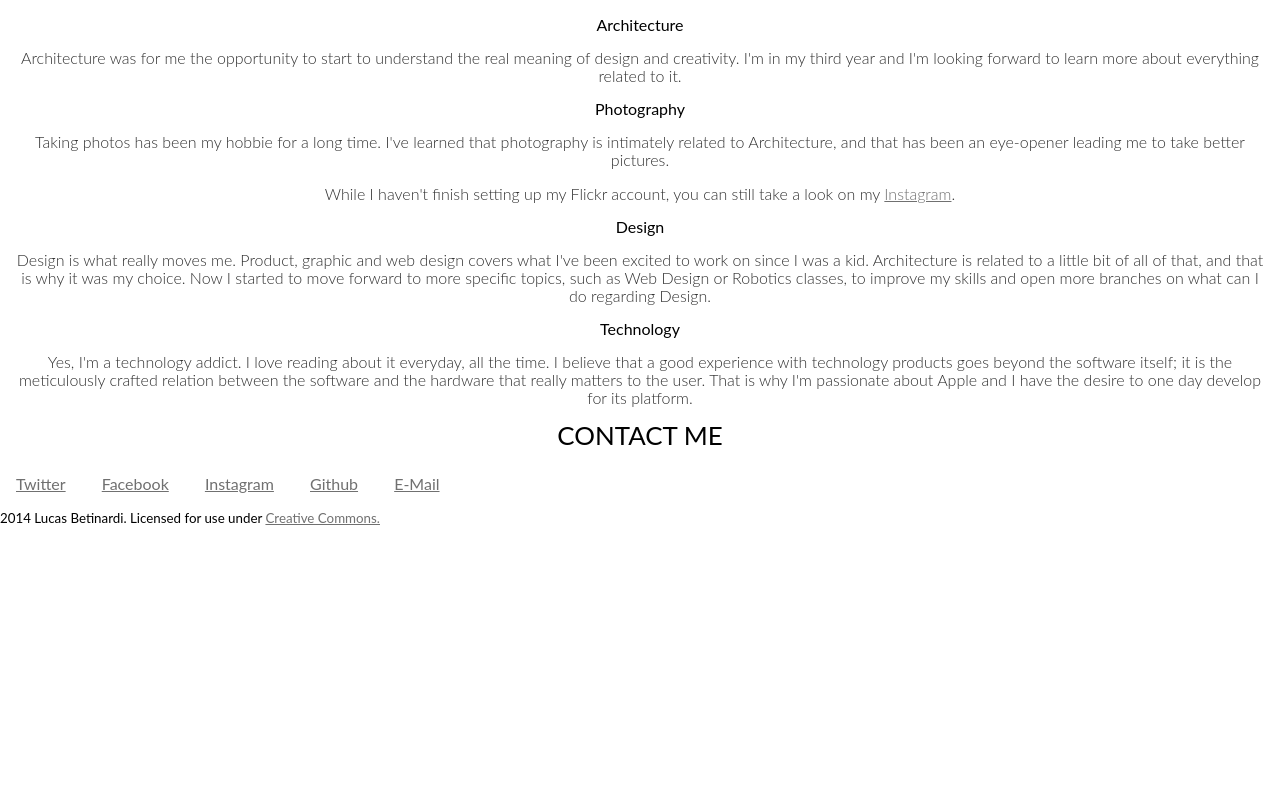
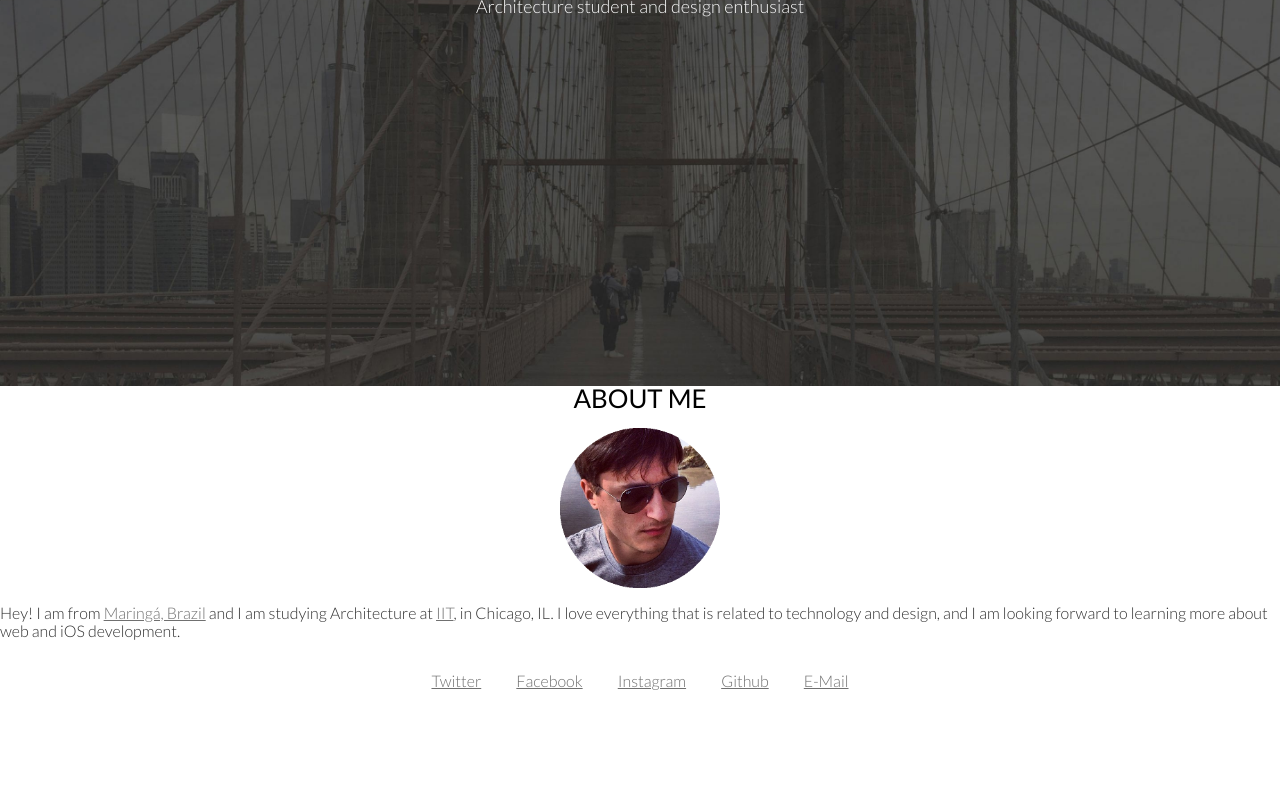
Before and after one commit to lucasbetinardi/lucasbetinardi.github.io, a plain HTML site: page index.html in a window 1280 px wide. Shown: the part 414-1204 px from the top of the page. Before the commit the page ends 941 px from the top, so only its background shows below. Drawn offline with Linux system fonts and the light colour scheme.

Commit message:
reorganizing the html to create containers and edit them in the css

```diff
--- a/index.html
+++ b/index.html
@@ -8,20 +8,22 @@
 
   <link rel="stylesheet" media="screen" href="css/reset.css" />
   <link rel="stylesheet" media="screen" href="css/screen.css" />
+  <link href='http://fonts.googleapis.com/css?family=Lato:300,400' rel='stylesheet' type='text/css'>
 
   <script src="modernizr.custom.32508.js"></script>
 </head>
 
 <body>
 
-  <div class="introduction">
+  <div id="introduction">
   <header>
   <h1>Lucas Betinardi</h1>
   <h2>Architecture student and design enthusiast</h2>
   </header>
   </div>
 
-  <div class="about">
+  <div id="about">
+  <div class="content">
   <h1>About Me</h1>
 
   <figure>
@@ -31,20 +33,62 @@
   <p>
     Hey! I am from <a href="https://www.google.com/maps/place/Maringa">Maringá, Brazil</a> and I am studying Architecture at <a href="http://iit.edu/">IIT</a>, in Chicago, IL. I love everything that is related to technology and design, and I am looking forward to learning more about web and iOS development.
   </p>
+
+  <div class="social">
+  <ul>
+    <li id="twitter">
+      <a href="http://twitter.com/lucasbetinardi">
+        <h3>Twitter</h3>
+      </a>
+    </li>
+
+    <li id="facebook">
+      <a href="http://facebook.com/lucasbetinardi">
+        <h3>Facebook</h3>
+      </a>
+    </li>
+
+    <li id="instagram">
+      <a href="http://instagram.com/lucasbet">
+        <h3>Instagram</h3>
+      </a>
+    </li>
+
+    <li id="github">
+      <a href="http://github.com/lucasbetinardi">
+        <h3>Github</h3>
+      </a>
+    </li>
+
+    <li id="email">
+      <a href="mailto:hi@lucasbetinardi.com">
+        <h3>E-Mail</h3>
+      </a>
+    </li>
+  </ul>
   </div>
 
-  <div class="interests">
+
+  </div>
+  </div>
+
+  <div id="interests">
+  <div class="content">
+
   <h1>Interests</h1>
 
   <ul>
-    <li class="architecture">
+    <div class="container">
+    <li id="architecture">
       <h2>Architecture</h2>
       <p>
         Architecture was for me the opportunity to start to understand the real meaning of design and creativity. I'm in my third year and I'm looking forward to learn more about everything related to it.
       </p>
     </li>
+    </div>
 
-    <li class="photography">
+    <div class="container">
+    <li id="photography">
       <h2>Photography</h2>
       <p>
         Taking photos has been my hobbie for a long time. I've learned that photography is intimately related to Architecture, and that has been an eye-opener leading me to take better pictures.
@@ -53,60 +97,69 @@
         While I haven't finish setting up my Flickr account, you can still take a look on my <a href="http://instagram.com/lucasbet">Instagram</a>.
       </p>
     </li>
+    </div>
 
-    <li class="design">
+    <div class="container">
+    <li id="design">
       <h2>Design</h2>
       <p>
-        Design is what really moves me. Product, graphic and web design covers what I've been excited to work on since I was a kid. Architecture is related to a little bit of all of that, and that is why it was my choice. Now I started to move forward to more specific topics, such as Web Design or Robotics classes, to improve my skills and open more branches on what can I do regarding Design.
+        Design is what really moves me. Product, graphic and web design covers what I've been excited to work on since I was a kid. Architecture is related to a little bit of all of that, and that is why it was my choice. Now I started to move forward to more specific topics, such as Web Design or Robotics ides, to improve my skills and open more branches on what can I do regarding Design.
       </p>
     </li>
+    </div>
 
-    <li class="technology">
+    <div class="container">
+    <li id="technology">
       <h2>Technology</h2>
       <p>
         Yes, I'm a technology addict. I love reading about it everyday, all the time. I believe that a good experience with technology products goes beyond the software itself; it is the meticulously crafted relation between the software and the hardware that really matters to the user. That is why I'm passionate about Apple and I have the desire to one day develop for its platform.
       </p>
     </li>
+    </div>
+
   </ul>
   </div>
+</div>
 
-  <div class="contact">
+  <div id="contact">
+  <div class="content">
   <h1>Contact Me</h1>
 
   <ul>
-    <li class="twitter">
+    <li id="twitter">
       <a href="http://twitter.com/lucasbetinardi">
-        <h2>Twitter</h2>
+        <h3>Twitter</h3>
       </a>
     </li>
 
-    <li class="facebook">
+    <li id="facebook">
       <a href="http://facebook.com/lucasbetinardi">
-        <h2>Facebook</h2>
+        <h3>Facebook</h3>
       </a>
     </li>
 
-    <li class="instagram">
+    <li id="instagram">
       <a href="http://instagram.com/lucasbet">
-        <h2>Instagram</h2>
+        <h3>Instagram</h3>
       </a>
     </li>
 
-    <li class="github">
+    <li id="github">
       <a href="http://github.com/lucasbetinardi">
-        <h2>Github</h2>
+        <h3>Github</h3>
       </a>
     </li>
 
-    <li class="email">
+    <li id="email">
       <a href="mailto:hi@lucasbetinardi.com">
-        <h2>E-Mail</h2>
+        <h3>E-Mail</h3>
       </a>
     </li>
   </ul>
   </div>
+  </div>
 
-  <footer class="license" id="footer">
+  <footer id="license">
     <small>2014 Lucas Betinardi. Licensed for use under <a href="http://creativecommons.org/licenses/by/3.0/">Creative Commons.</a></small>
   </footer>
 </body>
```
